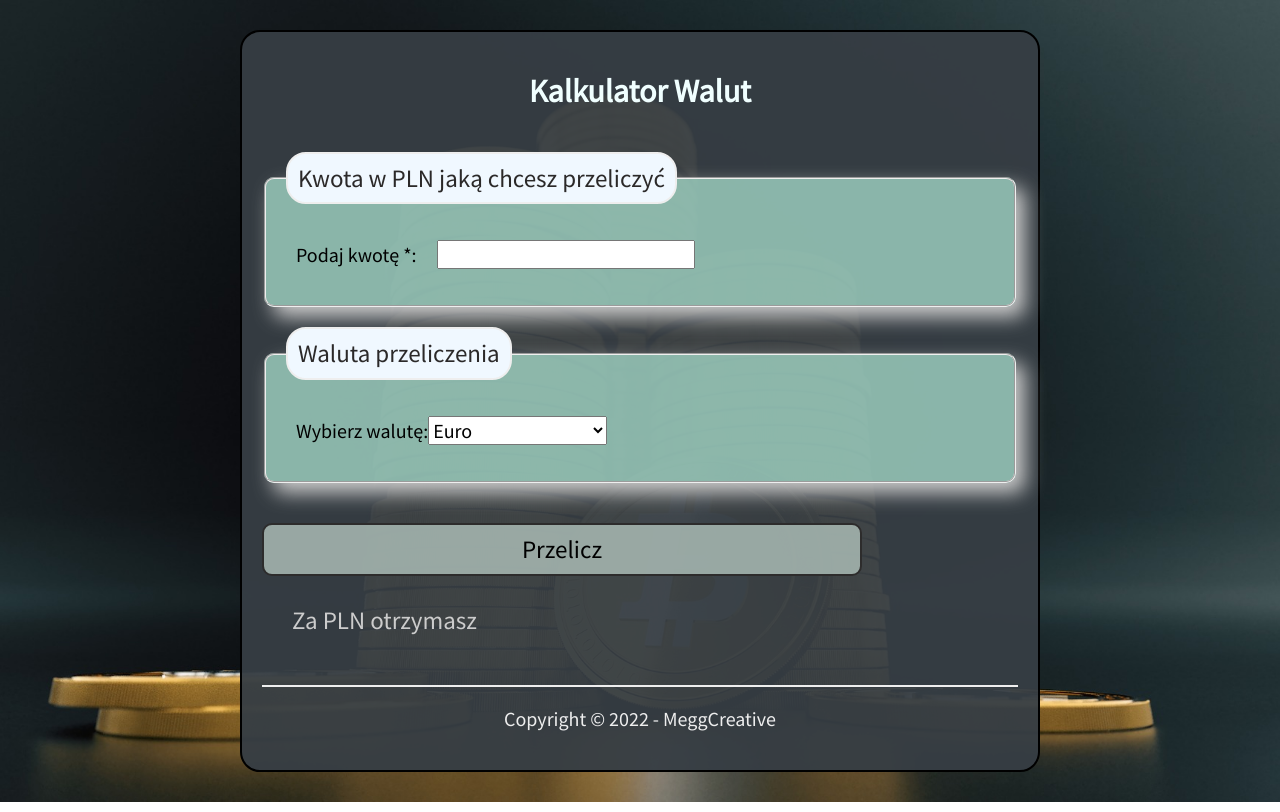
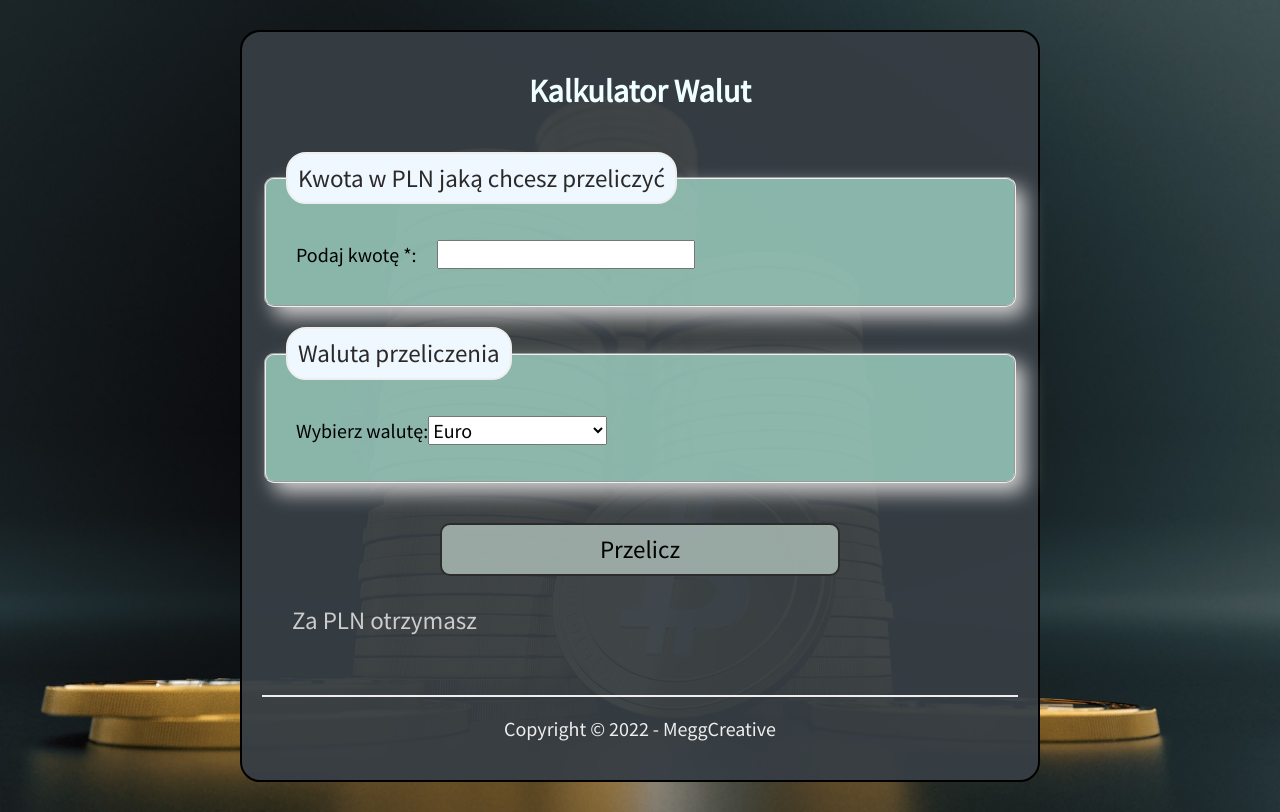
Before and after one commit to nikita3331/exchanger-react, a React (Create React App) app: page / in a window 1280 px wide. Built offline with nearby package versions, Linux system fonts and the light colour scheme.

Commit message:
flex added to form

```diff
--- a/src/Form/style.css
+++ b/src/Form/style.css
@@ -1,6 +1,8 @@
 .form {
   max-width: 800px;
   margin: 0 auto;
+  display: flex;
+  flex-direction: column;
 }
 .form__fieldset {
   padding: 20px;
@@ -26,7 +28,8 @@
 }
 .form__button {
   margin-top: 20px;
-  width: 600px;
+  width: 400px;
+  align-self: center;
   background-color: rgba(162, 178, 173, 0.909);
   border: 2px solid rgb(45, 44, 44);
   padding: 10px;
```
